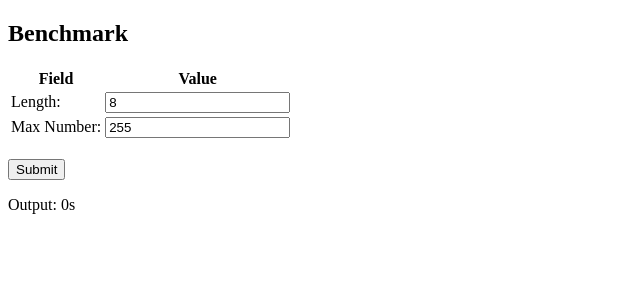
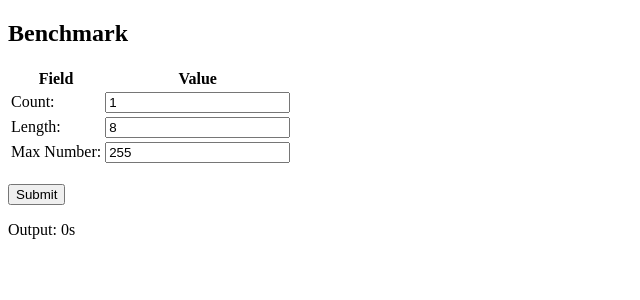
Before and after one commit to Thaumatized/Bogosort-Collection, a PHP site: page /?Count=1 in a window 1280 px wide. Shown: the top 300 px of the page, without its empty margins (0-640 px from the left). Run offline with PHP 8.4, Linux system fonts and the light colour scheme; data that the repository does not hold is empty.

Commit message:
count option

```diff
--- a/php/index.php
+++ b/php/index.php
@@ -10,8 +10,11 @@
 		global $BenchmarkOutput;
 
 		$start = floor(microtime(true) * 1000);
-		bogosort(RandomArray($_GET['Len'], $_GET['Max']));
-		$end = floor(microtime(true) * 1000);
+		for($i = 0; $i < $_GET['Count']; $i++)
+		{
+			bogosort(RandomArray($_GET['Len'], $_GET['Max']));
+			$end = floor(microtime(true) * 1000);
+		}
 		$BenchmarkOutput = (($end - $start)/1000) ."s";
 	}
 ?>
@@ -33,10 +36,10 @@
 				<th>Field</th>
 				<th>Value</th>
 			</tr>
-			<!-- <tr>
+			<tr>
 				<td><label for="Count">Count: </label></td>
-				<td><input type="number" id="Count" value="1"></input></td>
-			</tr> -->
+				<td><input type="number" name="Count" id="Count" value="1"></input></td>
+			</tr>
 			<tr>
 				<td><label for="Len">Length: </label></td>
 				<td><input type="number" name="Len" id="Len" value="8"></input></td>
```
